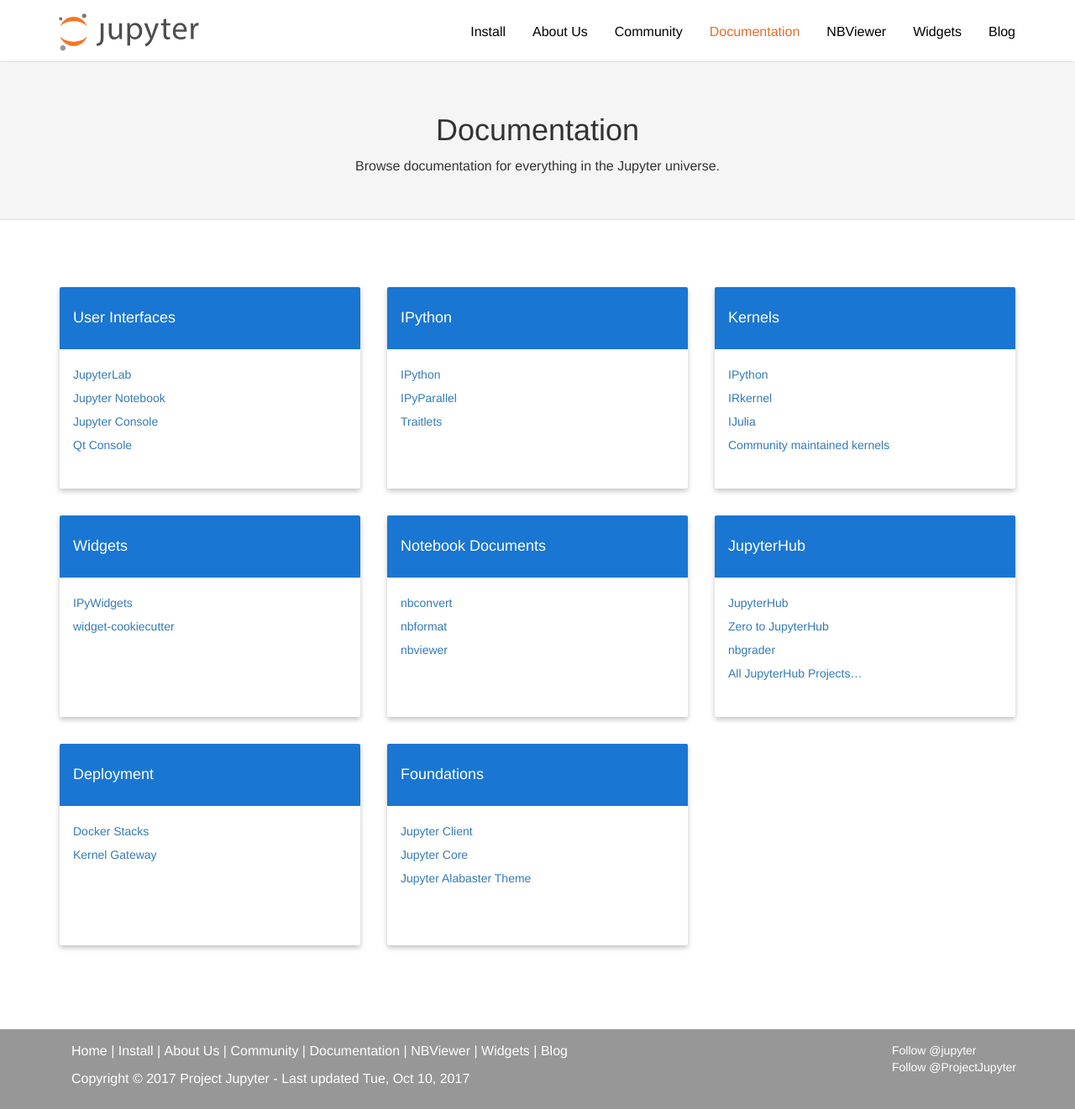
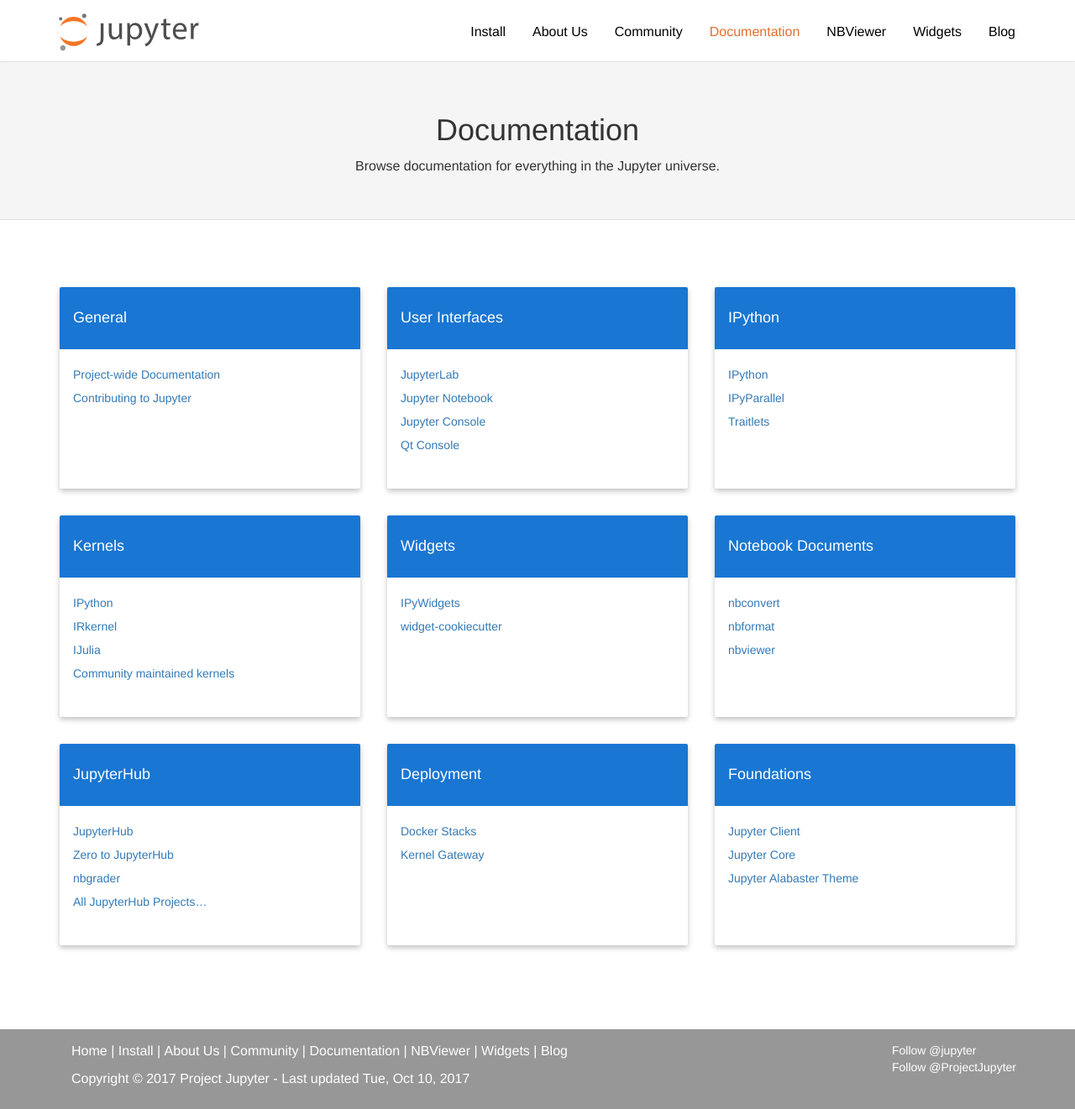
Before and after one commit to jupyter/jupyter.github.io, a Jekyll site: the page built from documentation.html, in a window 1280 px wide and 1321 px high. Shown: the whole window at 84% size. Built offline with Jekyll 4.4.1, drawn with Linux system fonts in a browser that asks for light colours; comment, search, counter and statistics services are not loaded.

Commit message:
Adding back general docs section.

```diff
--- a/documentation.html
+++ b/documentation.html
@@ -44,14 +44,28 @@
 
               <div class="col-lg-4 col-md-6 col-sm-6 docs-card-col">
                 <div class="docs-card">
+                  <div id="general-block" class="docs-card-heading">
+                    <h4 class="">General</h4>
+                  </div>
+                  <div class="docs-card-body">
+                    <ul>
+                      <li><a href="https://jupyter.readthedocs.io">Project-wide Documentation</a></li>
+                      <li><a href="https://jupyter.readthedocs.io/en/latest/contributor/content-contributor.html">Contributing to Jupyter</a></li>
+                    </ul>
+                  </div>
+                </div>
+              </div>
+
+              <div class="col-lg-4 col-md-6 col-sm-6 docs-card-col">
+                <div class="docs-card">
                   <div id="interfaces-block" class="docs-card-heading">
                     <h4 class="">User Interfaces</h4>
                   </div>
                   <div class="docs-card-body">
                     <ul>
                       <li><a href="https://jupyterlab-tutorial.readthedocs.io/en/latest/">JupyterLab</a></li>
-                      <li><a href="http://jupyter-notebook.readthedocs.io/en/stable/">Jupyter Notebook</a></li>
-                      <li><a href="http://jupyter-console.readthedocs.io/en/stable/">Jupyter Console</a></li>
+                      <li><a href="https://jupyter-notebook.readthedocs.io/en/stable/">Jupyter Notebook</a></li>
+                      <li><a href="https://jupyter-console.readthedocs.io/en/stable/">Jupyter Console</a></li>
                       <li><a href="https://qtconsole.readthedocs.io/en/stable/">Qt Console</a></li>
                     </ul>
                   </div>
@@ -65,9 +79,9 @@
                   </div>
                   <div class="docs-card-body">
                     <ul>
-                      <li><a href="http://ipython.readthedocs.io/en/stable/">IPython</a></li>
+                      <li><a href="https://ipython.readthedocs.io/en/stable/">IPython</a></li>
                       <li><a href="https://ipyparallel.readthedocs.io/en/stable/">IPyParallel</a></li>
-                      <li><a href="http://traitlets.readthedocs.io/en/stable/">Traitlets</a></li>
+                      <li><a href="https://traitlets.readthedocs.io/en/stable/">Traitlets</a></li>
                     </ul>
                   </div>
                 </div>
@@ -110,8 +124,8 @@
                   </div>
                   <div class="docs-card-body">
                     <ul>
-                      <li><a href="http://nbconvert.readthedocs.io/en/latest/">nbconvert</a></li>
-                      <li><a href="http://nbformat.readthedocs.io/en/latest/">nbformat</a></li>
+                      <li><a href="https://nbconvert.readthedocs.io/en/latest/">nbconvert</a></li>
+                      <li><a href="https://nbformat.readthedocs.io/en/latest/">nbformat</a></li>
                       <li><a href="https://github.com/jupyter/nbviewer/">nbviewer</a></li>
                     </ul>
                   </div>
@@ -125,9 +139,9 @@
                     </div>
                     <div class="docs-card-body">
                       <ul>
-                        <li><a href="http://jupyterhub.readthedocs.io/en/stable/">JupyterHub</a></li>
+                        <li><a href="https://jupyterhub.readthedocs.io/en/stable/">JupyterHub</a></li>
                         <li><a href="https://zero-to-jupyterhub.readthedocs.io/en/latest/">Zero to JupyterHub</a></li>
-                        <li><a href="http://nbgrader.readthedocs.io/en/latest/">nbgrader</a></li>
+                        <li><a href="https://nbgrader.readthedocs.io/en/latest/">nbgrader</a></li>
                         <li><a href="https://github.com/jupyterhub">All JupyterHub Projects&hellip;</a></li>
                       </ul>
                     </div>
@@ -142,7 +156,7 @@
                   <div class="docs-card-body">
                     <ul>
                       <li><a href="https://github.com/jupyter/docker-stacks">Docker Stacks</a></li>
-                      <li><a href="http://jupyter-kernel-gateway.readthedocs.io/en/latest/">Kernel Gateway</a></li>
+                      <li><a href="https://jupyter-kernel-gateway.readthedocs.io/en/latest/">Kernel Gateway</a></li>
                     </ul>
                   </div>
                 </div>
@@ -155,9 +169,9 @@
                   </div>
                   <div class="docs-card-body">
                     <ul>
-                      <li><a href="http://jupyter-client.readthedocs.io/en/latest/">Jupyter Client</a></li>
-                      <li><a href="http://jupyter-core.readthedocs.io/en/latest/">Jupyter Core</a></li>
-                      <li><a href="http://jupyter-alabaster-theme.readthedocs.io/en/latest/">Jupyter Alabaster Theme</a></li>
+                      <li><a href="https://jupyter-client.readthedocs.io/en/latest/">Jupyter Client</a></li>
+                      <li><a href="https://jupyter-core.readthedocs.io/en/latest/">Jupyter Core</a></li>
+                      <li><a href="https://jupyter-alabaster-theme.readthedocs.io/en/latest/">Jupyter Alabaster Theme</a></li>
                     </ul>
                   </div>
                 </div>
```
